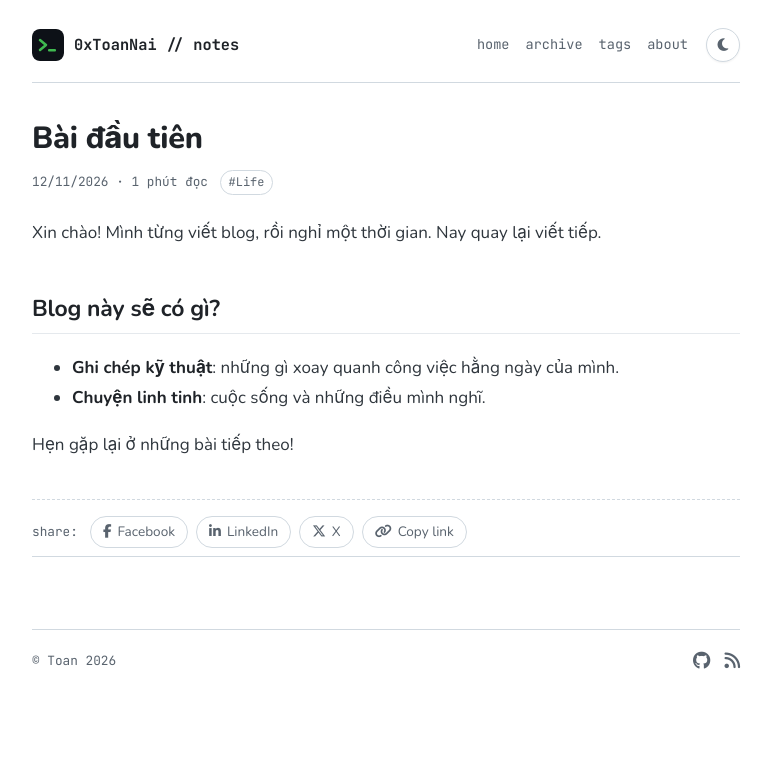
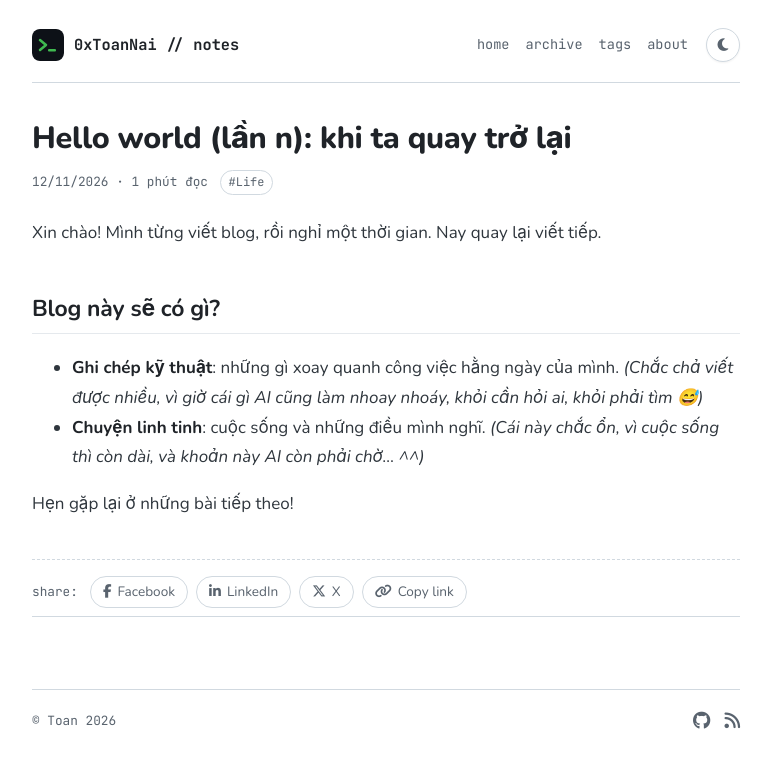
Before and after one commit to toannai/toannai.github.io, a Jekyll site: the page built from _posts/2026-11-12-hello-world-lan-n.md, in a window 1280 px wide. Shown: the top 768 px of the page, without its empty margins (254-1026 px from the left). Built offline with Jekyll 4.4.1, drawn with Linux system fonts in a browser that asks for light colours.

Commit message:
Rename first post to 'Hello world (lần n)', new URL with redirect from old one

```diff
--- a/_config.yml
+++ b/_config.yml
@@ -16,6 +16,7 @@ kramdown:
 plugins:
   - jekyll-feed
   - jekyll-seo-tag
+  - jekyll-redirect-from    # cho phép `redirect_from:` khi đổi link bài
 
 # Link mạng xã hội (để trống dòng nào thì icon đó tự ẩn)
 social:
--- a/_posts/2026-11-12-bai-dau-tien.md
+++ b/_posts/2026-11-12-hello-world-lan-n.md
@@ -1,7 +1,9 @@
 ---
-title: "Bài đầu tiên"
+title: "Hello world (lần n): khi ta quay trở lại"
 tags: [Life]
 description: "Quay lại viết blog sau một thời gian nghỉ."
+redirect_from:
+  - /2026/11/12/bai-dau-tien.html
 ---
 
 Xin chào! Mình từng viết blog, rồi nghỉ một thời gian. Nay quay lại viết tiếp.
@@ -9,6 +11,8 @@ Xin chào! Mình từng viết blog, rồi nghỉ một thời gian. Nay quay l
 ## Blog này sẽ có gì?
 
 - **Ghi chép kỹ thuật**: những gì xoay quanh công việc hằng ngày của mình.
+  _(Chắc chả viết được nhiều, vì giờ cái gì AI cũng làm nhoay nhoáy, khỏi cần hỏi ai, khỏi phải tìm 😅)_
 - **Chuyện linh tinh**: cuộc sống và những điều mình nghĩ.
+  _(Cái này chắc ổn, vì cuộc sống thì còn dài, và khoản này AI còn phải chờ... ^^)_
 
 Hẹn gặp lại ở những bài tiếp theo!
```
